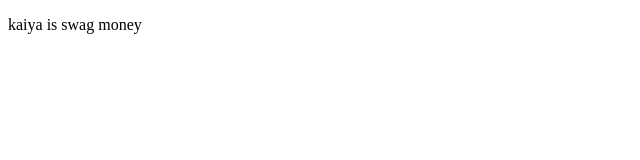
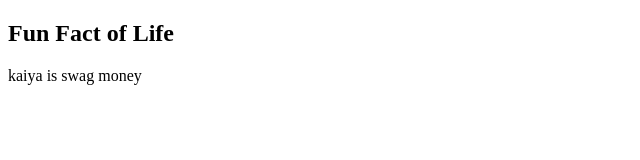
Before and after one commit to kaiyagun/first-repo, a plain HTML site: page index.html in a window 1280 px wide. Shown: the whole page, without its empty margins (0-640 px from the left). Drawn offline with Linux system fonts and the light colour scheme.

Commit message:
added a header

```diff
--- a/index.html
+++ b/index.html
@@ -4,6 +4,7 @@
     <title>kaiya</title>
 </head>
 <body>
+    <h2>Fun Fact of Life</h2>
     <p>kaiya is swag money</p>
 </body>
 </html>
```
